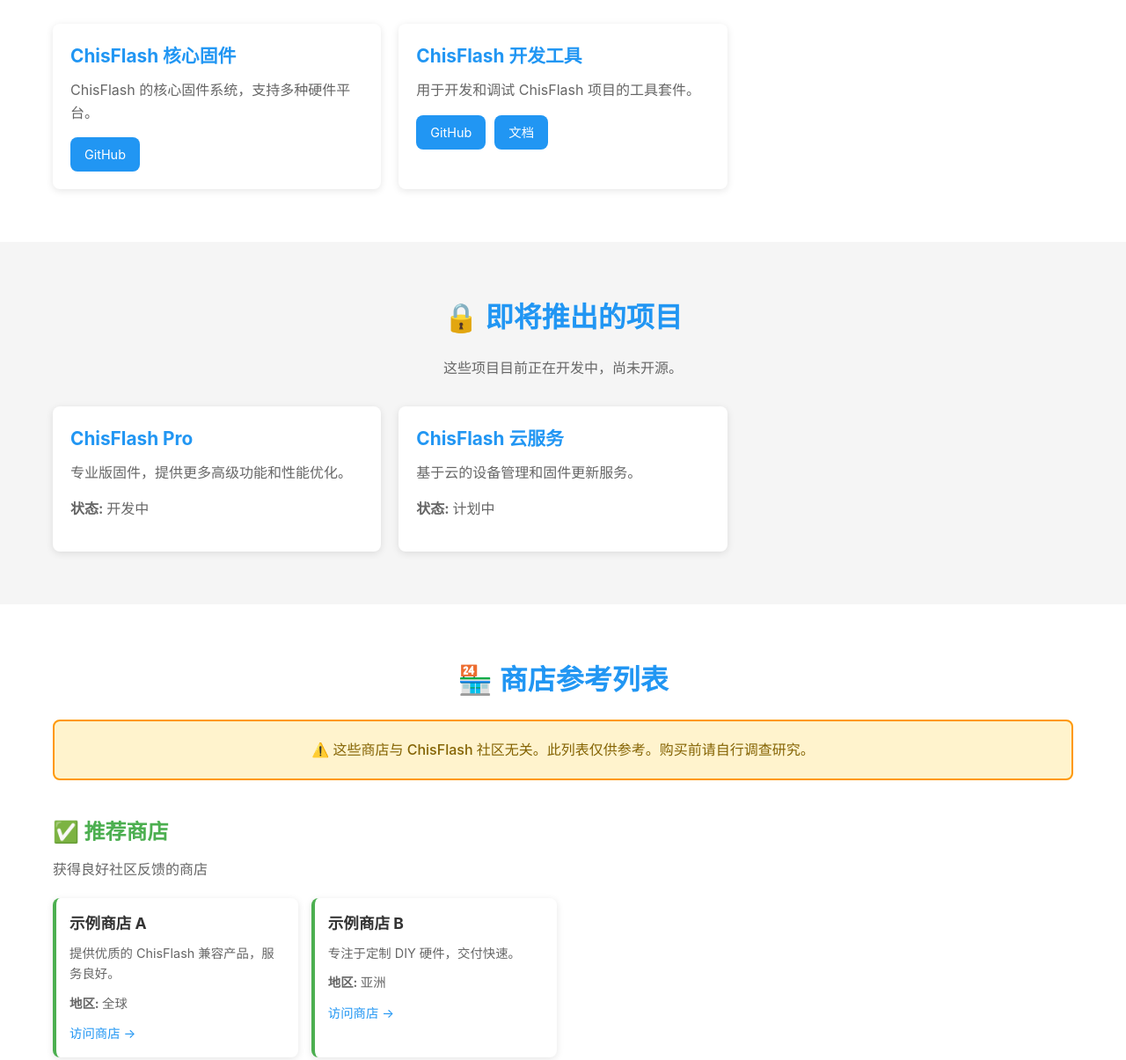
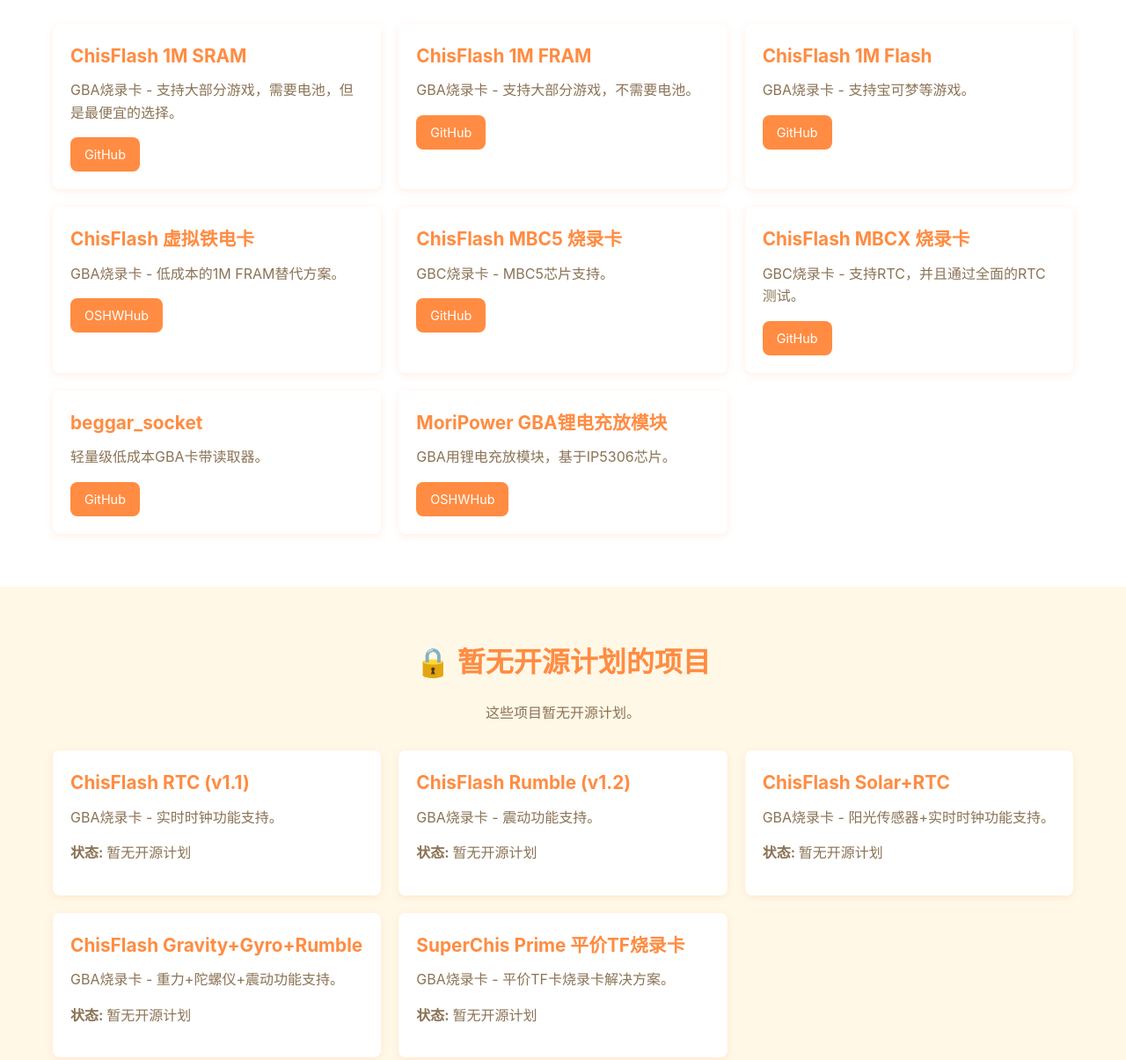
Before and after one commit to ChisBread/ChisFlashWebsite, a plain HTML site: page index.html in a window 1280 px wide. Shown: the part 665-1870 px from the top of the page at 88% size. Drawn offline with Linux system fonts and the light colour scheme.

Commit message:
整理项目

```diff
--- a/data.js
+++ b/data.js
@@ -4,33 +4,122 @@
 const openSourceProjects = [
     {
         name: {
-            zh: "ChisFlash 核心固件",
-            en: "ChisFlash Core Firmware",
-            ja: "ChisFlash コアファームウェア"
+            zh: "ChisFlash 1M SRAM",
+            en: "ChisFlash 1M SRAM",
+            ja: "ChisFlash 1M SRAM"
         },
         description: {
-            zh: "ChisFlash 的核心固件系统，支持多种硬件平台。",
-            en: "The core firmware system for ChisFlash, supporting multiple hardware platforms.",
-            ja: "複数のハードウェアプラットフォームをサポートする ChisFlash のコアファームウェアシステム。"
+            zh: "GBA烧录卡 - 支持大部分游戏，需要电池，但是最便宜的选择。",
+            en: "GBA Flashcart - Supports most games, requires battery, but the most affordable option.",
+            ja: "GBAフラッシュカート - ほとんどのゲームに対応、バッテリーが必要ですが、最も手頃な価格です。"
         },
         links: [
-            { label: "GitHub", url: "https://github.com/chisflash/core" }
+            { label: "GitHub", url: "https://github.com/ChisBread/ChisFlash" }
         ]
     },
     {
         name: {
-            zh: "ChisFlash 开发工具",
-            en: "ChisFlash Dev Tools",
-            ja: "ChisFlash 開発ツール"
+            zh: "ChisFlash 1M FRAM",
+            en: "ChisFlash 1M FRAM",
+            ja: "ChisFlash 1M FRAM"
         },
         description: {
-            zh: "用于开发和调试 ChisFlash 项目的工具套件。",
-            en: "A toolkit for developing and debugging ChisFlash projects.",
-            ja: "ChisFlash プロジェクトを開発およびデバッグするためのツールキット。"
+            zh: "GBA烧录卡 - 支持大部分游戏，不需要电池。",
+            en: "GBA Flashcart - Supports most games, no battery required.",
+            ja: "GBAフラッシュカート - ほとんどのゲームに対応、バッテリー不要。"
         },
         links: [
-            { label: "GitHub", url: "https://github.com/chisflash/devtools" },
-            { label: { zh: "文档", en: "Docs", ja: "ドキュメント" }, url: "https://docs.chisflash.com" }
+            { label: "GitHub", url: "https://github.com/ChisBread/ChisFlash" }
+        ]
+    },
+    {
+        name: {
+            zh: "ChisFlash 1M Flash",
+            en: "ChisFlash 1M Flash",
+            ja: "ChisFlash 1M Flash"
+        },
+        description: {
+            zh: "GBA烧录卡 - 支持宝可梦等游戏。",
+            en: "GBA Flashcart - Supports Pokémon and similar games.",
+            ja: "GBAフラッシュカート - ポケモンなどのゲームに対応。"
+        },
+        links: [
+            { label: "GitHub", url: "https://github.com/ChisBread/ChisFlash" }
+        ]
+    },
+    {
+        name: {
+            zh: "ChisFlash 虚拟铁电卡",
+            en: "ChisFlash Virtual FRAM Cart",
+            ja: "ChisFlash 仮想FRAMカート"
+        },
+        description: {
+            zh: "GBA烧录卡 - 低成本的1M FRAM替代方案。",
+            en: "GBA Flashcart - Low-cost 1M FRAM alternative.",
+            ja: "GBAフラッシュカート - 低コストの1M FRAM代替品。"
+        },
+        links: [
+            { label: "OSHWHub", url: "https://oshwhub.com/morinaka/gba-xu-ni-tie-dian-ka-chisflash-kai-yuan-zuo-pin" }
+        ]
+    },
+    {
+        name: {
+            zh: "ChisFlash MBC5 烧录卡",
+            en: "ChisFlash MBC5 Flashcart",
+            ja: "ChisFlash MBC5 フラッシュカート"
+        },
+        description: {
+            zh: "GBC烧录卡 - MBC5芯片支持。",
+            en: "GBC Flashcart - MBC5 chip support.",
+            ja: "GBCフラッシュカート - MBC5チップ対応。"
+        },
+        links: [
+            { label: "GitHub", url: "https://github.com/moribaka/ChisFlash-MBC5" }
+        ]
+    },
+    {
+        name: {
+            zh: "ChisFlash MBCX 烧录卡",
+            en: "ChisFlash MBCX Flashcart",
+            ja: "ChisFlash MBCX フラッシュカート"
+        },
+        description: {
+            zh: "GBC烧录卡 - 支持RTC，并且通过全面的RTC测试。",
+            en: "GBC Flashcart - RTC support, passed comprehensive RTC testing.",
+            ja: "GBCフラッシュカート - RTC対応、包括的なRTCテストに合格。"
+        },
+        links: [
+            { label: "GitHub", url: "https://github.com/moribaka/ChisFlash-MBCX" }
+        ]
+    },
+    {
+        name: {
+            zh: "beggar_socket",
+            en: "beggar_socket",
+            ja: "beggar_socket"
+        },
+        description: {
+            zh: "轻量级低成本GBA卡带读取器。",
+            en: "Lightweight low-cost GBA cart reader.",
+            ja: "軽量で低コストのGBAカートリーダー。"
+        },
+        links: [
+            { label: "GitHub", url: "https://github.com/julpage/beggar_socket" }
+        ]
+    },
+    {
+        name: {
+            zh: "MoriPower GBA锂电充放模块",
+            en: "MoriPower GBA Li-ion Module",
+            ja: "MoriPower GBAリチウムイオンモジュール"
+        },
+        description: {
+            zh: "GBA用锂电充放模块，基于IP5306芯片。",
+            en: "Li-ion battery charging module for GBA, based on IP5306.",
+            ja: "IP5306ベースのGBA用リチウムイオン充電モジュール。"
+        },
+        links: [
+            { label: "OSHWHub", url: "https://oshwhub.com/morinaka/moripower-gba-yong-li-dian-chong-fang-mo-kuai-ip5306-ban-ben" }
         ]
     }
 ];
@@ -38,90 +127,91 @@
 const closedSourceProjects = [
     {
         name: {
-            zh: "ChisFlash Pro",
-            en: "ChisFlash Pro",
-            ja: "ChisFlash Pro"
+            zh: "ChisFlash RTC (v1.1)",
+            en: "ChisFlash RTC (v1.1)",
+            ja: "ChisFlash RTC (v1.1)"
         },
         description: {
-            zh: "专业版固件，提供更多高级功能和性能优化。",
-            en: "Professional firmware with advanced features and performance optimizations.",
-            ja: "高度な機能とパフォーマンスの最適化を備えたプロフェッショナルファームウェア。"
+            zh: "GBA烧录卡 - 实时时钟功能支持。",
+            en: "GBA Flashcart - Real-time clock support.",
+            ja: "GBAフラッシュカート - リアルタイムクロック機能対応。"
         },
         status: {
-            zh: "开发中",
-            en: "In Development",
-            ja: "開発中"
+            zh: "暂无开源计划",
+            en: "No open source plan",
+            ja: "オープンソース化の予定なし"
         }
     },
     {
         name: {
-            zh: "ChisFlash 云服务",
-            en: "ChisFlash Cloud Services",
-            ja: "ChisFlash クラウドサービス"
+            zh: "ChisFlash Rumble (v1.2)",
+            en: "ChisFlash Rumble (v1.2)",
+            ja: "ChisFlash Rumble (v1.2)"
         },
         description: {
-            zh: "基于云的设备管理和固件更新服务。",
-            en: "Cloud-based device management and firmware update services.",
-            ja: "クラウドベースのデバイス管理とファームウェア更新サービス。"
+            zh: "GBA烧录卡 - 震动功能支持。",
+            en: "GBA Flashcart - Rumble feature support.",
+            ja: "GBAフラッシュカート - 振動機能対応。"
         },
         status: {
-            zh: "计划中",
-            en: "Planned",
-            ja: "計画中"
+            zh: "暂无开源计划",
+            en: "No open source plan",
+            ja: "オープンソース化の予定なし"
+        }
+    },
+    {
+        name: {
+            zh: "ChisFlash Solar+RTC",
+            en: "ChisFlash Solar+RTC",
+            ja: "ChisFlash Solar+RTC"
+        },
+        description: {
+            zh: "GBA烧录卡 - 阳光传感器+实时时钟功能支持。",
+            en: "GBA Flashcart - Solar sensor and real-time clock support.",
+            ja: "GBAフラッシュカート - 太陽センサーとリアルタイムクロック対応。"
+        },
+        status: {
+            zh: "暂无开源计划",
+            en: "No open source plan",
+            ja: "オープンソース化の予定なし"
+        }
+    },
+    {
+        name: {
+            zh: "ChisFlash Gravity+Gyro+Rumble",
+            en: "ChisFlash Gravity+Gyro+Rumble",
+            ja: "ChisFlash Gravity+Gyro+Rumble"
+        },
+        description: {
+            zh: "GBA烧录卡 - 重力+陀螺仪+震动功能支持。",
+            en: "GBA Flashcart - Gravity, gyroscope, and rumble support.",
+            ja: "GBAフラッシュカート - 重力・ジャイロ・振動機能対応。"
+        },
+        status: {
+            zh: "暂无开源计划",
+            en: "No open source plan",
+            ja: "オープンソース化の予定なし"
+        }
+    },
+    {
+        name: {
+            zh: "SuperChis Prime 平价TF烧录卡",
+            en: "SuperChis Prime Affordable TF Flashcart",
+            ja: "SuperChis Prime 手頃なTFフラッシュカート"
+        },
+        description: {
+            zh: "GBA烧录卡 - 平价TF卡烧录卡解决方案。",
+            en: "GBA Flashcart - Affordable TF card flashcart solution.",
+            ja: "GBAフラッシュカート - 手頃な価格のTFカードフラッシュカートソリューション。"
+        },
+        status: {
+            zh: "暂无开源计划",
+            en: "No open source plan",
+            ja: "オープンソース化の予定なし"
         }
     }
 ];
 
-const whitelistStores = [
-    {
-        name: "示例商店 A",
-        nameEn: "Example Store A",
-        nameJa: "サンプルストア A",
-        description: {
-            zh: "提供优质的 ChisFlash 兼容产品，服务良好。",
-            en: "Provides quality ChisFlash-compatible products with good service.",
-            ja: "優れたサービスで高品質な ChisFlash 互換製品を提供。"
-        },
-        url: "https://example-store-a.com",
-        region: {
-            zh: "全球",
-            en: "Global",
-            ja: "グローバル"
-        }
-    },
-    {
-        name: "示例商店 B",
-        nameEn: "Example Store B",
-        nameJa: "サンプルストア B",
-        description: {
-            zh: "专注于定制 DIY 硬件，交付快速。",
-            en: "Specializes in custom DIY hardware with fast delivery.",
-            ja: "迅速な配送でカスタム DIY ハードウェアに特化。"
-        },
-        url: "https://example-store-b.com",
-        region: {
-            zh: "亚洲",
-            en: "Asia",
-            ja: "アジア"
-        }
-    }
-];
+const whitelistStores = [];
 
-const blacklistStores = [
-    {
-        name: "警示商店 X",
-        nameEn: "Warning Store X",
-        nameJa: "警告ストア X",
-        reason: {
-            zh: "多次报告产品质量问题和售后服务差。",
-            en: "Multiple reports of quality issues and poor after-sales service.",
-            ja: "品質問題とアフターサービスの悪さに関する複数の報告。"
-        },
-        url: "https://example-bad-store.com",
-        region: {
-            zh: "未知",
-            en: "Unknown",
-            ja: "不明"
-        }
-    }
-];
+const blacklistStores = [];
--- a/i18n.js
+++ b/i18n.js
@@ -6,8 +6,8 @@
         "intro.description": "ChisFlash 社区是一个开放的 DIY 硬件社区。任何人都可以在自己的 DIY 产品上标注 \"Chis\"，以表明他们是这个创意生态系统的一部分。",
         "opensource.title": "🔓 开源项目",
         "opensource.description": "这些项目完全开源，可供社区使用。",
-        "closedsource.title": "🔒 即将推出的项目",
-        "closedsource.description": "这些项目目前正在开发中，尚未开源。",
+        "closedsource.title": "🔒 暂无开源计划的项目",
+        "closedsource.description": "这些项目暂无开源计划。",
         "stores.title": "🏪 商店参考列表",
         "stores.disclaimer": "⚠️ 这些商店与 ChisFlash 社区无关。此列表仅供参考。购买前请自行调查研究。",
         "stores.whitelist.title": "✅ 推荐商店",
@@ -23,8 +23,8 @@
         "intro.description": "ChisFlash Community is an open DIY hardware community. Anyone can mark their DIY products with \"Chis\" to show they are part of this creative ecosystem.",
         "opensource.title": "🔓 Open Source Projects",
         "opensource.description": "These projects are fully open source and available for the community.",
-        "closedsource.title": "🔒 Upcoming Projects",
-        "closedsource.description": "These projects are currently in development and not yet open sourced.",
+        "closedsource.title": "🔒 Projects Without Open Source Plans",
+        "closedsource.description": "These projects currently have no plans to be open sourced.",
         "stores.title": "🏪 Store References",
         "stores.disclaimer": "⚠️ These stores are NOT affiliated with ChisFlash Community. This list is for reference only. Please conduct your own research before purchasing.",
         "stores.whitelist.title": "✅ Recommended Stores",
@@ -40,8 +40,8 @@
         "intro.description": "ChisFlash コミュニティは、オープンな DIY ハードウェアコミュニティです。誰でも自分の DIY 製品に \"Chis\" とマークして、このクリエイティブなエコシステムの一部であることを示すことができます。",
         "opensource.title": "🔓 オープンソースプロジェクト",
         "opensource.description": "これらのプロジェクトは完全にオープンソースで、コミュニティで利用可能です。",
-        "closedsource.title": "🔒 今後のプロジェクト",
-        "closedsource.description": "これらのプロジェクトは現在開発中で、まだオープンソース化されていません。",
+        "closedsource.title": "🔒 オープンソース化予定なしのプロジェクト",
+        "closedsource.description": "これらのプロジェクトは現在オープンソース化の予定がありません。",
         "stores.title": "🏪 ストア参考リスト",
         "stores.disclaimer": "⚠️ これらのストアは ChisFlash コミュニティとは関係ありません。このリストは参考のみです。購入前にご自身で調査してください。",
         "stores.whitelist.title": "✅ 推奨ストア",
--- a/index.html
+++ b/index.html
@@ -17,7 +17,7 @@
     <!-- Header -->
     <header>
         <div class="container">
-            <h1>ChisFlash Community</h1>
+            <h1>🧀 ChisFlash Community 🧀</h1>
             <p class="subtitle" data-i18n="header.subtitle">A DIY Hardware Community - Mark Your Creation with "Chis"</p>
         </div>
     </header>
--- a/main.js
+++ b/main.js
@@ -60,10 +60,19 @@
 function loadStores() {
     const lang = currentLanguage;
 
+    const emptyMessage = {
+        zh: '目前暂无商店信息',
+        en: 'No stores listed yet',
+        ja: '現在ストア情報はありません'
+    };
+
     // Whitelist
     const whitelistContainer = document.getElementById('whitelist-stores');
     whitelistContainer.innerHTML = '';
 
+    if (whitelistStores.length === 0) {
+        whitelistContainer.innerHTML = `<p style="text-align: center; color: var(--text-secondary); padding: 20px;">${emptyMessage[lang]}</p>`;
+    } else {
         whitelistStores.forEach(store => {
             const card = document.createElement('div');
             card.className = 'store-card';
@@ -83,11 +92,15 @@
 
             whitelistContainer.appendChild(card);
         });
+    }
 
     // Blacklist
     const blacklistContainer = document.getElementById('blacklist-stores');
     blacklistContainer.innerHTML = '';
 
+    if (blacklistStores.length === 0) {
+        blacklistContainer.innerHTML = `<p style="text-align: center; color: var(--text-secondary); padding: 20px;">${emptyMessage[lang]}</p>`;
+    } else {
         blacklistStores.forEach(store => {
             const card = document.createElement('div');
             card.className = 'store-card';
@@ -108,6 +121,7 @@
             blacklistContainer.appendChild(card);
         });
     }
+}
 
 // Initialize on page load
 document.addEventListener('DOMContentLoaded', () => {
--- a/styles.css
+++ b/styles.css
@@ -1,15 +1,15 @@
 :root {
-    --primary-color: #2196F3;
-    --secondary-color: #FF9800;
-    --success-color: #4CAF50;
+    --primary-color: #FF8C42;
+    --secondary-color: #FFD23F;
+    --success-color: #FFA726;
     --warning-color: #f44336;
-    --dark-bg: #1a1a1a;
-    --light-bg: #f5f5f5;
+    --dark-bg: #2d1b0e;
+    --light-bg: #FFF8E7;
     --card-bg: #ffffff;
-    --text-primary: #333;
-    --text-secondary: #666;
+    --text-primary: #4a3728;
+    --text-secondary: #8b7355;
     --border-radius: 8px;
-    --box-shadow: 0 2px 8px rgba(0,0,0,0.1);
+    --box-shadow: 0 2px 8px rgba(255, 140, 66, 0.15);
 }
 
 * {
@@ -77,7 +77,7 @@
 header h1 {
     font-size: 3rem;
     margin-bottom: 10px;
-    text-shadow: 2px 2px 4px rgba(0,0,0,0.2);
+    text-shadow: 2px 2px 4px rgba(0, 0, 0, 0.2);
 }
 
 header .subtitle {
@@ -141,7 +141,7 @@
 
 .project-card:hover {
     transform: translateY(-5px);
-    box-shadow: 0 4px 16px rgba(0,0,0,0.15);
+    box-shadow: 0 4px 16px rgba(0, 0, 0, 0.15);
 }
 
 .project-card h3 {
@@ -214,7 +214,7 @@
     color: var(--warning-color);
 }
 
-.store-list > p {
+.store-list>p {
     color: var(--text-secondary);
     margin-bottom: 20px;
     text-align: left;
@@ -316,8 +316,8 @@
 .footer-bottom {
     margin-top: 30px;
     padding-top: 20px;
-    border-top: 1px solid rgba(255,255,255,0.1);
-    color: rgba(255,255,255,0.6);
+    border-top: 1px solid rgba(255, 255, 255, 0.1);
+    color: rgba(255, 255, 255, 0.6);
 }
 
 /* Responsive Design */
```
Lines whose indentation alone changed are shown as unchanged.
